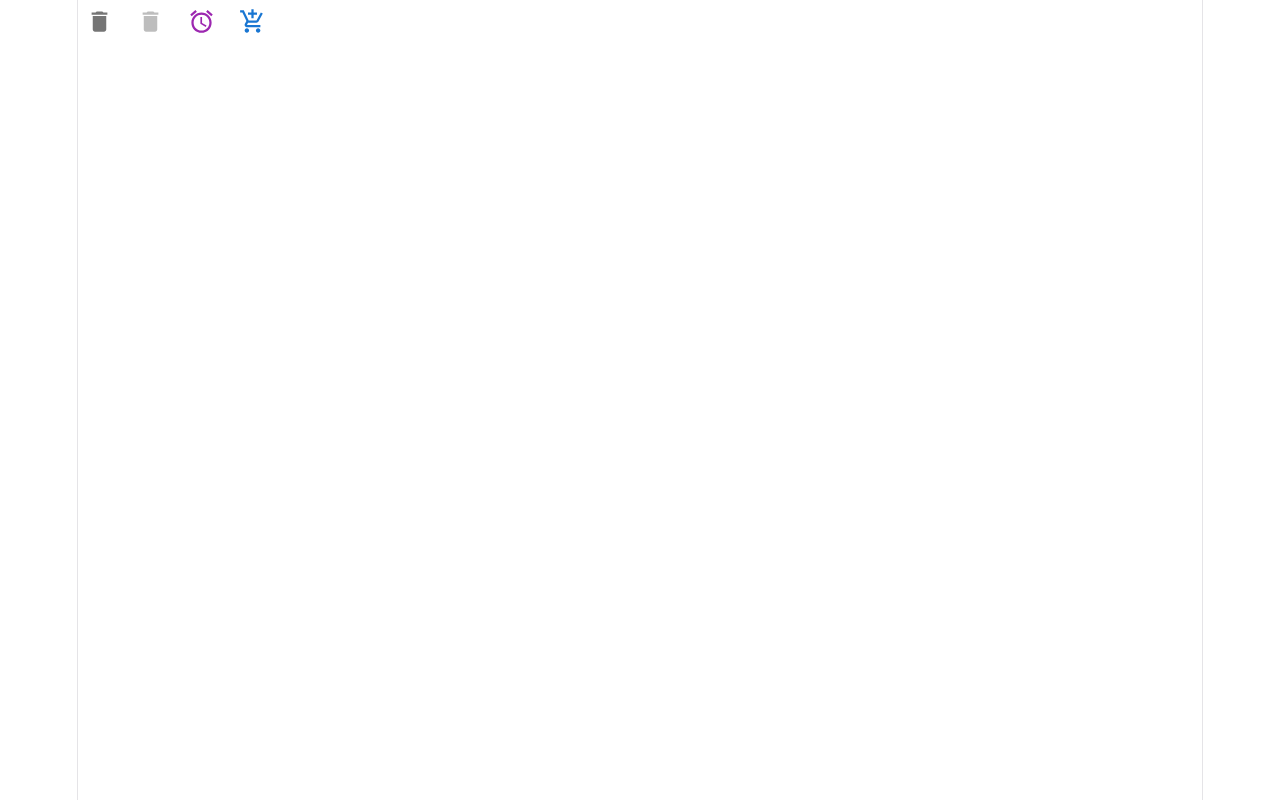
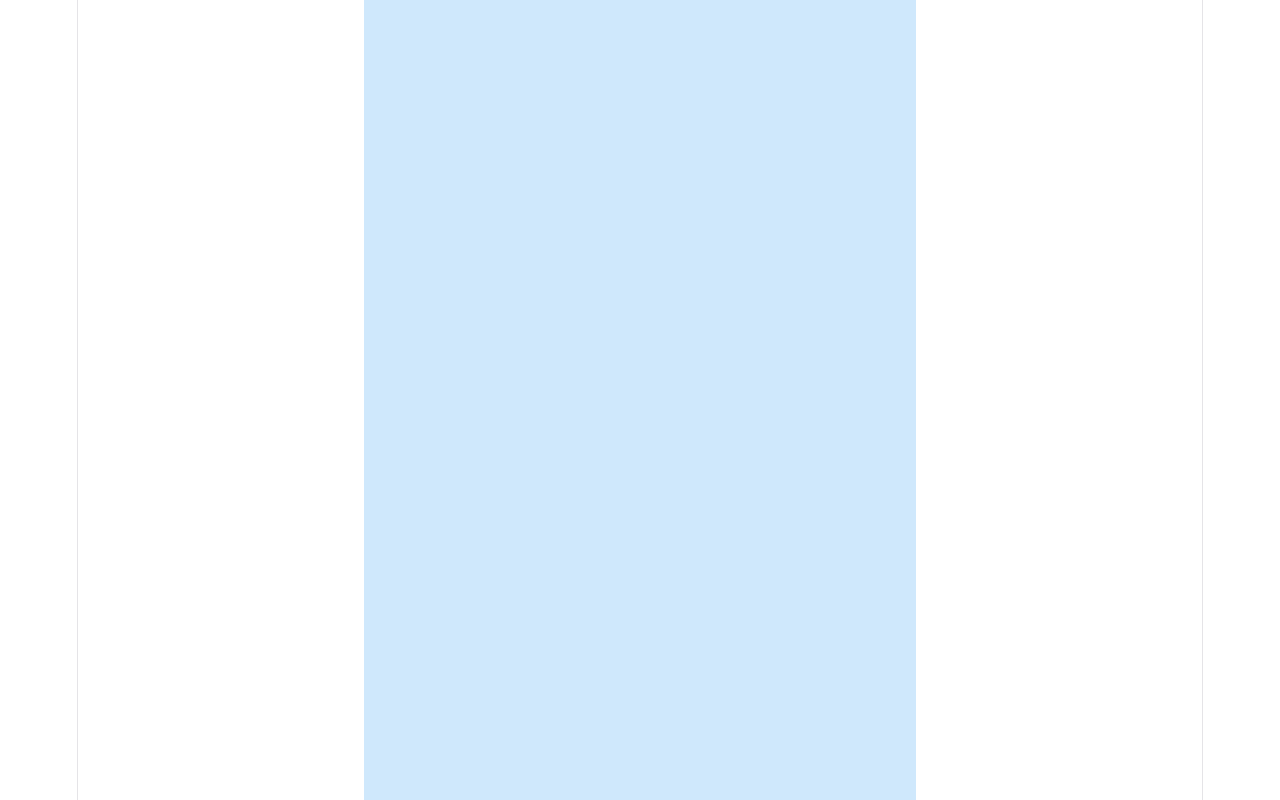
Before and after one commit to ALJAZARIhadi/todo-list-react, a React (Vite) app: page / in a window 1280 px wide. Built offline with nearby package versions, Linux system fonts and the light colour scheme.

Commit message:
customize the main component

```diff
--- a/src/App.jsx
+++ b/src/App.jsx
@@ -3,16 +3,17 @@ import heroImg from './assets/hero.png'
 import reactLogo from './assets/react.svg'
 import viteLogo from './assets/vite.svg'
 import './App.css'
-import Test from './test'
+import TodoList from './TodoList'
+function App() {
 
-function App() {
-  const [count, setCount] = useState(0)
 
   return (
     <>
-      <Test/>
+      {/* <Test/> */}
+      <TodoList/>
     </>
   )
 }
 
+
 export default App
--- /dev/null
+++ b/src/TodoList.jsx
@@ -0,0 +1,15 @@
+import * as React from 'react';
+import CssBaseline from '@mui/material/CssBaseline';
+import Box from '@mui/material/Box';
+import Container from '@mui/material/Container';
+
+export default function TodoList() {
+  return (
+    <React.Fragment>
+      <CssBaseline />
+      <Container maxWidth="sm">
+        <Box sx={{ bgcolor: '#cfe8fc', height: '100vh' }} />
+      </Container>
+    </React.Fragment>
+  );
+}
```
